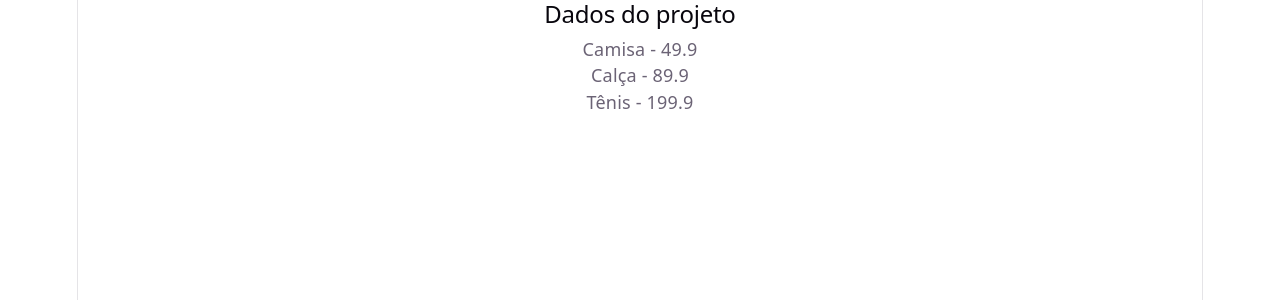
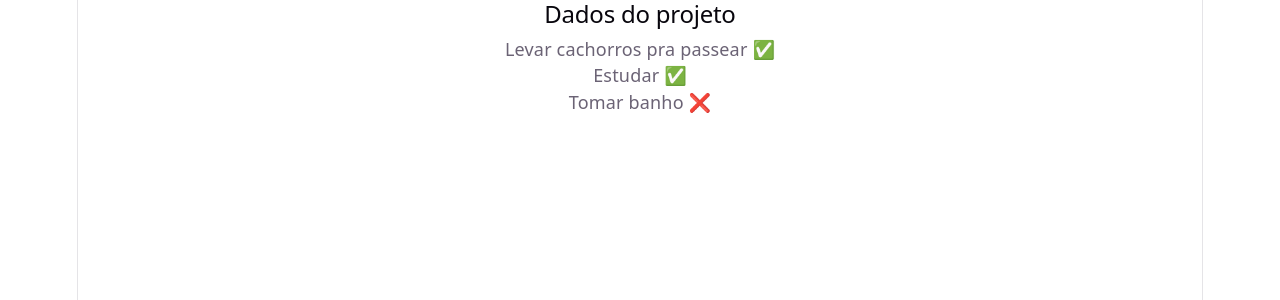
Before and after one commit to giovannacostaxavier/Exercicios-React, a React (Vite) app: page / in a window 1280 px wide. Shown: the top 300 px of the page. Built offline with nearby package versions, Linux system fonts and the light colour scheme.

Commit message:
Feat: exercicio de props com map e ternario

```diff
--- a/src/App.jsx
+++ b/src/App.jsx
@@ -1,16 +1,16 @@
-import Produto from "./components/Produto"
+import Tarefas from "./components/Tarefas"
 
 const App= ()=> {
-    const produtos = [
-  {id:3, nome: "Camisa", preco: 49.9 },
-  {id:1, nome: "Calça", preco: 89.9 },
-  {id:2, nome: "Tênis", preco: 199.9 }
+    const tarefas = [
+  {id:3, titulo: "Levar cachorros pra passear", concluida: true },
+  {id:1, titulo: "Estudar", concluida: true },
+  {id:2, titulo: "Tomar banho", concluida:false}
   ]
   return (
    <div>
     <h2>Dados do projeto</h2>
-    <Produto
-      produtos={produtos}
+    <Tarefas
+      tarefas={tarefas}
     />
    </div>
 
--- /dev/null
+++ b/src/components/Tarefas.jsx
@@ -0,0 +1,19 @@
+
+const Tarefas=({tarefas})=>{
+
+    let lista=tarefas.map((el)=>{
+
+        return(
+            <p key={el.id}>
+                {el.titulo} {el.concluida === true ? "✅" : "❌"}
+            </p>
+        )
+    })
+
+    return(
+        <div>
+            {lista}
+        </div>
+    )
+}
+export default Tarefas
```
